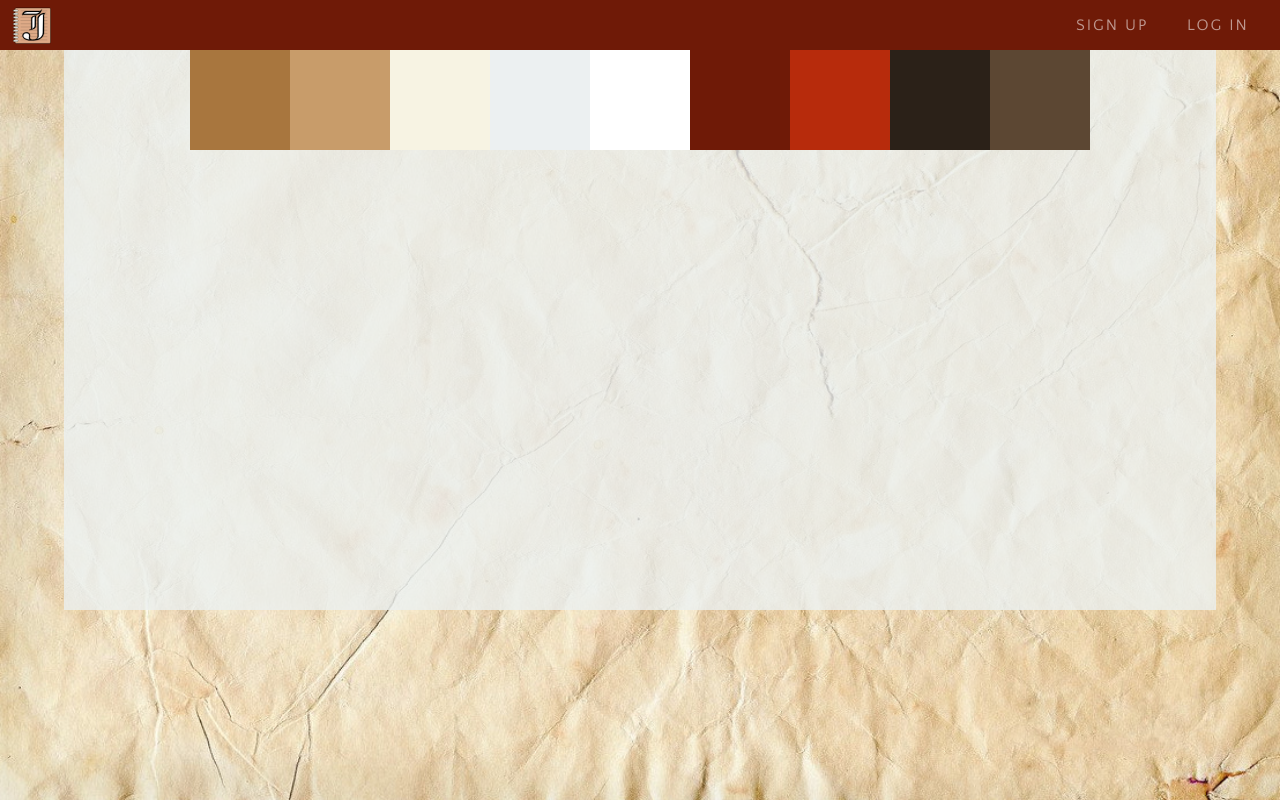
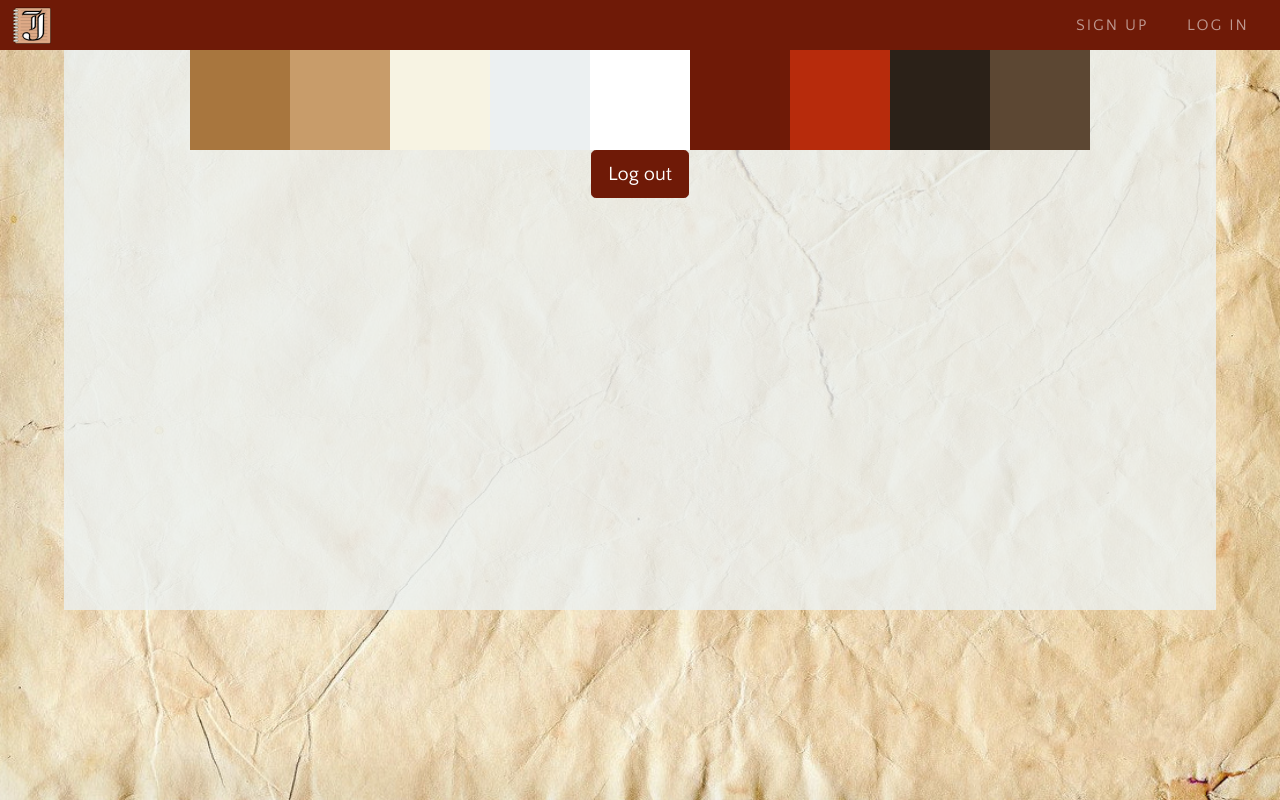
Before and after one commit to keegangood/journalia, a React (Create React App) app in the folder journalia_frontend/: page / in a window 1280 px wide. Built offline with nearby package versions, Linux system fonts and the light colour scheme; a web font is replaced by a local one.

Commit message:
added makeshift logout button

```diff
--- a/journalia_frontend/src/components/pages/Homepage/Homepage.js
+++ b/journalia_frontend/src/components/pages/Homepage/Homepage.js
@@ -1,27 +1,44 @@
-import React from 'react'
-import './scss/Homepage.scss';
-import Navbar from '../../layout/Navbar';
+import React from "react";
+import "./scss/Homepage.scss";
+import Navbar from "../../layout/Navbar";
+
+import { logout } from "../../../state/slices/auth/AuthSlice";
+
+import { useDispatch, useSelector, connect } from "react-redux";
+
 
 const Homepage = () => {
+  const { user } = useSelector((state) => state.auth);
+  const dispatch = useDispatch();
+
   return (
     <div className="container-fluid w-90 page-container" id="homepage">
       <div className="boxes">
-        <div className="box" id='box1'></div>
-        <div className="box" id='box2'></div>
-        <div className="box" id='box3'></div>
-        <div className="box" id='box4'></div>
-        <div className="box" id='box5'></div>
-        <div className="box" id='box6'></div>
-        <div className="box" id='box7'></div>
-        <div className="box" id='box8'></div>
-        <div className="box" id='box9'></div>
-        <div className="box" id='box10'></div>
-        <div className="box" id='box11'></div>
-        <div className="box" id='box12'></div>
-        <div className="box" id='box13'></div>
+        <div className="box" id="box1"></div>
+        <div className="box" id="box2"></div>
+        <div className="box" id="box3"></div>
+        <div className="box" id="box4"></div>
+        <div className="box" id="box5"></div>
+        <div className="box" id="box6"></div>
+        <div className="box" id="box7"></div>
+        <div className="box" id="box8"></div>
+        <div className="box" id="box9"></div>
+        <div className="box" id="box10"></div>
+        <div className="box" id="box11"></div>
+        <div className="box" id="box12"></div>
+        <div className="box" id="box13"></div>
       </div>
+
+      <button
+        className="btn btn-lg btn-primary"
+        onClick={() => {
+          dispatch(logout(user.id));
+        }}
+      >
+        Log out
+      </button>
     </div>
-  )
-}
+  );
+};
 
-export default Homepage
+export default connect()(Homepage);
```
